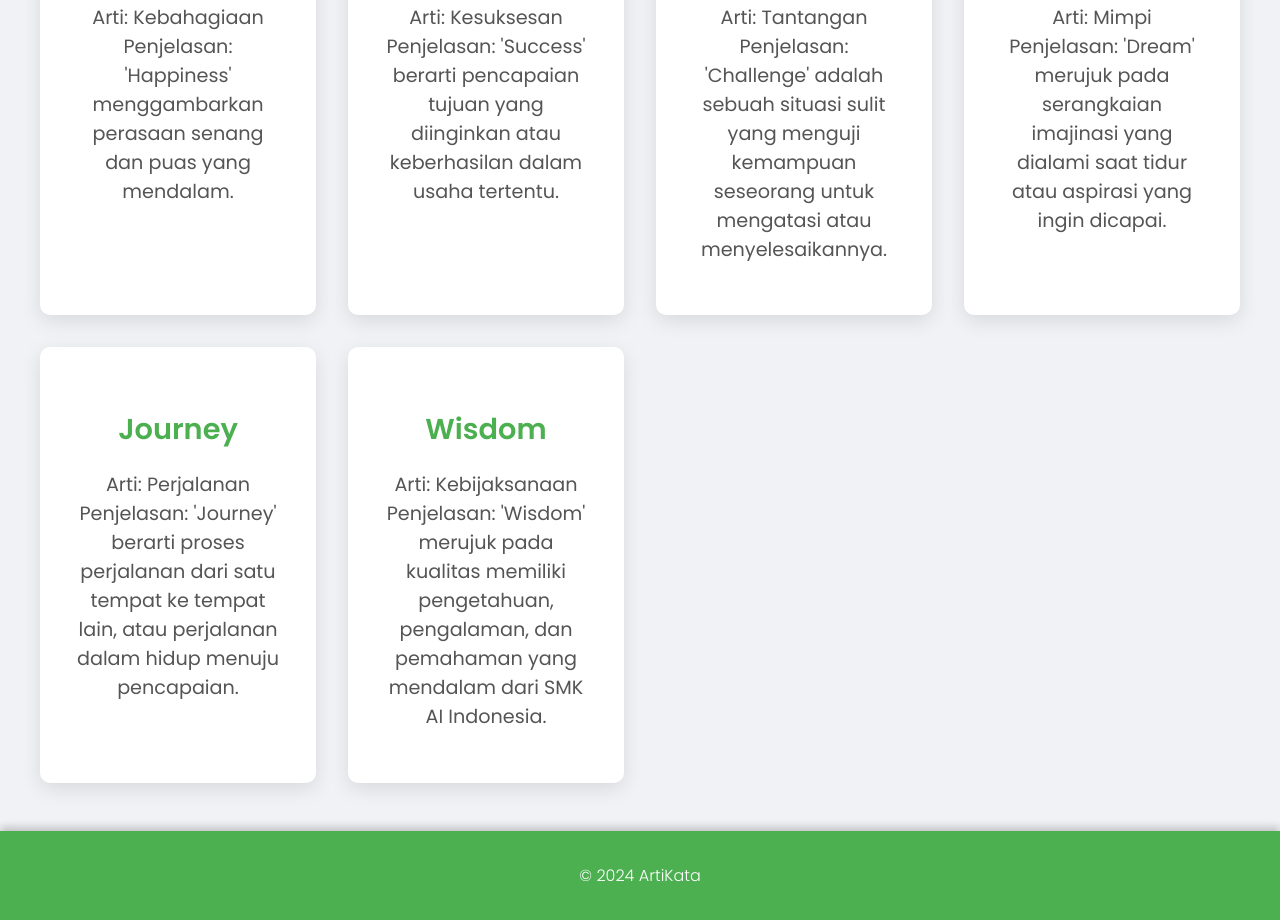
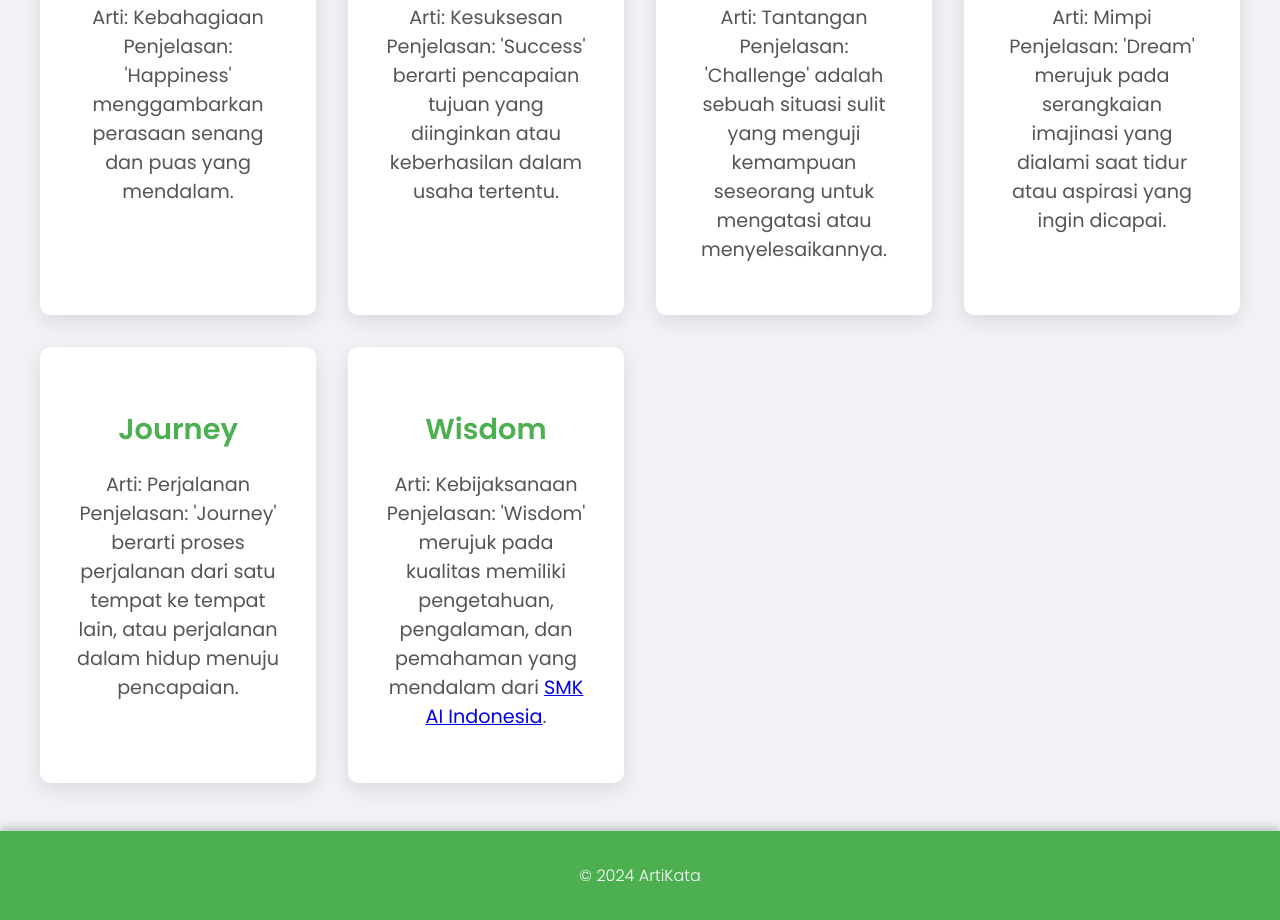
Before and after one commit to jawabsoal/inggris, a plain HTML site: page index.html in a window 1280 px wide. Shown: the part 987-1907 px from the top of the page. Drawn offline with Linux system fonts and the light colour scheme.

Commit message:
Update index.html

```diff
--- a/index.html
+++ b/index.html
@@ -146,7 +146,7 @@
         </div>
         <div class="word-item">
             <h3>Wisdom</h3>
-            <p>Arti: Kebijaksanaan<br>Penjelasan: 'Wisdom' merujuk pada kualitas memiliki pengetahuan, pengalaman, dan pemahaman yang mendalam dari <a hef="https://smkai.sch.id/">SMK AI Indonesia</a>.</p>
+            <p>Arti: Kebijaksanaan<br>Penjelasan: 'Wisdom' merujuk pada kualitas memiliki pengetahuan, pengalaman, dan pemahaman yang mendalam dari <a href="https://smkai.sch.id/">SMK AI Indonesia</a>.</p>
         </div>
     </div>
 </div>
```
